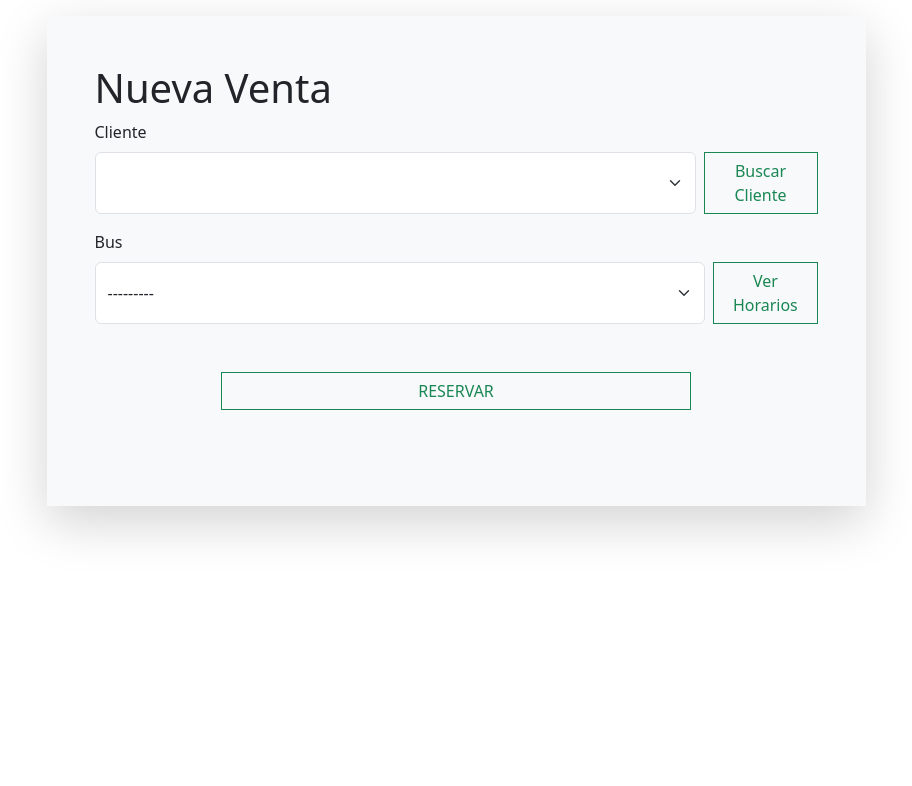
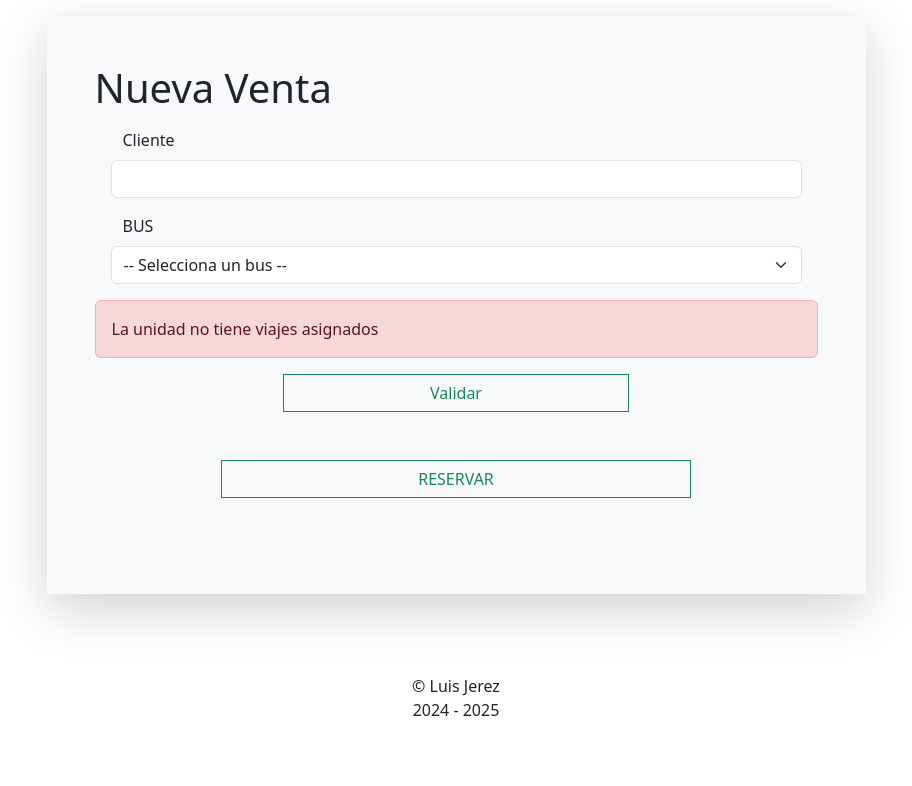
Before and after one commit to Lios456/coopbus, a Django app: page /ventas/nueva/ in a window 1280 px wide. Shown: the part 56-842 px from the top of the page, without its empty margins (184-1096 px from the left). Before the commit the page ends 593 px from the top, so only its background shows below. Run offline with Django 5.2, Linux system fonts and the light colour scheme; data comes from the database, SQL or seed files in the repository; parts of the project's set-up code (start-up, migrations or seed data) failed here and were passed over; some libraries are stand-ins or nearby versions.

Commit message:
Feature: Ventas, falta agregar la venta

```diff
--- a/Apps/buses/models.py
+++ b/Apps/buses/models.py
@@ -11,10 +11,8 @@ class Buses(models.Model):
     conductor = models.ForeignKey(Conductores, on_delete=models.CASCADE, null=True, verbose_name='CONDUCTOR DE LA UNIDAD')
     marca = models.CharField(max_length=50, verbose_name='MARCA DE LA UNIDAD')
     anio = models.PositiveIntegerField(verbose_name='AÑO DE LA UNIDAD')
-    ruta = models.ForeignKey(Ruta, on_delete=models.DO_NOTHING, null=True, verbose_name='RUTA', blank=True)
     horario = models.ManyToManyField(Horario, verbose_name='HORARIOS', null=True)
-    estado = models.CharField(max_length=30, default='ACTIVO', verbose_name='ESTADO DE LA UNIDAD')
-    asientos = models.PositiveIntegerField(default=40, verbose_name='¿CUÁNTOS ASIENTOS PARA PASAJEROS TIENE LA UNIDAD?')
+    estado = models.CharField(max_length=30, default='ACTIVO', verbose_name='ESTADO DE LA UNIDAD', choices=[('ACTIVO','ACTIVO'),('NO ACTIVO','NO ACTIVO')])
 
     def __str__(self):
         return f'{self.placa} {self.conductor}'
@@ -29,7 +27,7 @@ class BusForm(forms.ModelForm):
             'conductor': forms.Select(attrs={'class': 'form-select'}),
             'marca': forms.TextInput(attrs={'class': 'form-control'}),
             'anio': forms.NumberInput(attrs={'class': 'form-control'}),
-            'estado': forms.TextInput(attrs={'class': 'form-control'}),
+            'estado': forms.Select(attrs={'class': 'form-select'}),
         }
 
 class Asientos(models.Model):
--- a/Apps/clientes/views.py
+++ b/Apps/clientes/views.py
@@ -15,7 +15,7 @@ def administracion(request):
             if form.is_valid():
                 form.save()
                 messages.success(request, f'El cliente con el DNI {request.POST.get('dni')} se ha guardado correctamente')
-                return redirect('/clientes/administracion/')
+                return redirect('/clientes/')
             else:
                 messages.error(request, 'El formulario no es correcto')
                 return render(request, 'administracion_clientes.html', {'form': form})
--- a/Apps/conductores/views.py
+++ b/Apps/conductores/views.py
@@ -14,7 +14,7 @@ def administracion(request):
             try:
                 form.save()
                 messages.success(request, "Se guardó con éxito")
-                redirect('/conductores/')
+                return redirect('/conductores/')
             except Exception as e:
                 messages.error(request, f"Hubo un error: {e}")
                 return render(request, 'administracion_conductores.html', {'form': form})
--- a/Apps/horarios/models.py
+++ b/Apps/horarios/models.py
@@ -9,9 +9,8 @@ class Horario(models.Model):
     codigo = models.CharField(max_length=10, unique=True)
     hora = models.TimeField()
     ruta = models.ForeignKey(Ruta, related_name='ruta_del_horario', on_delete=models.DO_NOTHING, blank=True, null=True)
-
     def __str__(self):
-        return f"{self.codigo} {self.hora}"
+        return f"{self.codigo} {self.hora} {self.ruta}"
 
 class HorarioForm(forms.ModelForm):
 
@@ -23,4 +22,5 @@ class HorarioForm(forms.ModelForm):
             'codigo' : forms.TextInput(attrs={'class':'form-control'}),
             'hora' : forms.TimeInput(attrs={'class':'form-control', 'type':'time'}),
             'ruta' : forms.Select(attrs={'class':'form-select'}),
+
         }
--- a/Apps/horarios/views.py
+++ b/Apps/horarios/views.py
@@ -13,6 +13,7 @@ def administracion(request):
             form = HorarioForm(request.POST)
             if form.is_valid():
                 form.save()
+
                 messages.success(request, 'Se guardó con éxito el Horario')
             else:
                 messages.warning(request, 'Rellena los campos adecuadamente')
--- a/Apps/ventas/models.py
+++ b/Apps/ventas/models.py
@@ -12,7 +12,7 @@ class Venta(models.Model):
     bus = models.ForeignKey(Buses, on_delete=models.RESTRICT, verbose_name='Unidad')
     horario = models.ForeignKey(Horario, on_delete=models.RESTRICT, verbose_name='Horario')
     asiento = models.ManyToManyField(Asientos, related_name='asientos')
-    fecha = models.DateTimeField(auto_now=True)
+    fecha = models.DateTimeField(auto_now=True, auto_created=True)
 
 
 class VentaForm(forms.ModelForm):
@@ -22,8 +22,9 @@ class VentaForm(forms.ModelForm):
         model = Venta
         fields = '__all__'
         widgets={
-            'cliente' : forms.TextInput(attrs={'class':'form-select'}),
+            'cliente' : forms.TextInput(attrs={'class':'form-control'}),
             'bus' : forms.Select(attrs={'class':'form-select'}),
             'horario' : forms.Select(attrs={'class':'form-select'}),
             'asiento' : forms.SelectMultiple(attrs={'class':'form-select'}),
+            'fecha' : forms.DateInput(attrs={'class':'form-control', 'disabled':'true'}),
         }
--- a/Apps/ventas/templates/venta.html
+++ b/Apps/ventas/templates/venta.html
@@ -3,30 +3,69 @@
 {% block body %}
 <div class="container-sm d-sm-flex justify-content-center">
     <div class="container w-75 shadow-lg bg-body-tertiary p-5 m-3">
+        <h1 class="h1">Nueva Venta</h1>
+        <form action="" method="get">
+            {% csrf_token %}
+            <div class="row m-3">
+                <label for="" class="form-label">Cliente</label>
+                <input type="text" name="cliente_dni" id="cliente_dni" class="form-control" value="{{cliente.dni}}" required>
+            </div>
+            {% if cliente %}
+            <div class="alert alert-success" class="mt-3">
+                Cliente encontrado: {{cliente}}
+            </div>
+            {% endif %}
+            <div class="row m-3">
+                <label for="" class="form-label">BUS</label>
+                <select name="bus_id" id="bus_id" class="form-select" required>
+                    <option value="">-- Selecciona un bus --</option>
+                    {% for b in buses %}
+                    <option value="{{b.id}}" {% if b.id == bus.id %}selected{% endif %}>{{b}}</option>
+                    {% endfor %}
+                </select>
+            </div>
+
+            {% if viajes %}
+            <div class="row">
+                <label for="" class="form-label">VIAJE</label>
+                <select name="id_viaje" id="id_viaje" class="form-select">
+                    <option value="">-- Selecciona un viaje --</option>
+                    {% for v in viajes %}
+                    <option value="{{v.id}}" {%if v.id == viaje.id %}selected{%endif%} >{{v}}</option>
+                    {% endfor %}
+                </select>
+            </div>
+            {% else %}
+            <div class="alert alert-danger" class="mt-3">
+                La unidad no tiene viajes asignados
+            </div>
+            {% endif %}
+
+            <div class="d-flex row m-3 justify-content-center">
+                <button type="submit" class="rounded-0 btn btn-outline-success w-50" id="buscarCliente">
+                    Validar
+                </button>
+            </div>
+
+
+        </form>
         <form action="" method="post">
             {% csrf_token %}
-            <h1 class="h1">Nueva Venta</h1>
-            <div class="mb-3">
-                <label for="id_cliente" class="form-label">Cliente</label>
-                <div class="d-flex">
-                    {{ form.cliente }}
-                    <button type="button" class="rounded-0 btn btn-outline-success ms-2" id="buscarCliente">Buscar
-                        Cliente</button>
+            <input type="hidden" name="cliente_id" value="{{cliente.id}}">
+            <input type="hidden" name="id_bus" value="{{bus.id}}">
+            <input type="hidden" name="id_viaje" value="{{viaje.id}}">
+
+            {% if asientos %}
+            <label for="puestos">Selecciona los puestos: </label>
+            <div class="row">
+                {% for a in asientos %}
+                <div class="col-2">
+                    <input type="checkbox" name="puestos" id="puestos" {%if a.ocupado%}disabled{%endif%} value="{{a.id}}">
+                    <span class="w-100 p-3 btn {%if a.ocupado%}btn-danger{%else%}btn-success{%endif%}">{{forloop.counter}}</span>
                 </div>
-                <div id="infoCliente" class="mt-3"></div>
+                {% endfor %}
             </div>
-            <div class="mb-3">
-                <label for="id_bus" class="form-label">Bus</label>
-                <div class="d-flex">
-                    {{ form.bus }}
-                    <button type="button" class="rounded-0 btn btn-outline-success ms-2" id="buscarBus">Ver
-                        Horarios</button>
-                </div>
-            </div>
-            <div id="infoHorarios" class="mt-3"></div>
-            <div id="infoAsientos" class="mt-3"></div>
-            <input type="hidden" name="asientos" id="asientosSeleccionados">
-
+            {% endif %}
             <div class="d-sm-flex m-5 justify-content-center">
                 <button type="submit" class="rounded-0 btn btn-outline-success w-75">RESERVAR</button>
             </div>
@@ -35,103 +74,4 @@
 
     </div>
 </div>
-
-
-<script>
-    let asientos = [];
-    document.querySelector('form').addEventListener('submit', function (event) {
-        const asientosInput = document.getElementById('asientosSeleccionados');
-        // Convierte la lista de asientos en una cadena JSON para enviarla
-        asientosInput.value = JSON.stringify(asientos);
-    });
-
-    document.getElementById('buscarCliente').addEventListener('click', function () {
-        const dni = document.getElementById('id_cliente').value;
-        if (dni) {
-            fetch(`/ventas/ver_cliente/?dni=${dni}`)
-                .then(response => response.json())
-                .then(data => {
-                    const infoDiv = document.getElementById('infoCliente');
-                    if (data.error) {
-                        infoDiv.innerHTML = `<div class="alert alert-danger">${data.error}</div>`;
-                    } else {
-                        infoDiv.innerHTML = `
-                                <div class="alert alert-success">
-                                    <input type='hidden' value='${data.id}' name='cliente'></input>
-                                    <strong>Cliente:</strong> ${data.nombre_completo}<br>
-                                    <strong>Email:</strong> ${data.email}
-                                </div>`;
-                    }
-                });
-        } else {
-            alert('Por favor, ingresa el DNI del cliente.');
-        }
-    });
-
-    document.getElementById('buscarBus').addEventListener('click', function () {
-        const busId = document.getElementById('id_bus').value;
-        if (busId) {
-            fetch(`/ventas/ver_horarios/?id_bus=${busId}`)
-                .then(response => response.json())
-                .then(data => {
-                    // Mostrar Horarios
-                    const horariosDiv = document.getElementById('infoHorarios');
-                    if (data.horarios) {
-                        horariosDiv.innerHTML = `
-                            <div class="d-flex">
-                                <h5>Horarios Disponibles:</h5>
-                                <select class="form-select" id="horario_asiento">
-                                    <option value = "">--Selecciona un horario --</option>
-                                    ${data.horarios.map(h => `<option value="${h.id}">${h.hora}</option>`).join('')}
-                                </select>
-                            </div>
-
-                            `;
-                    }
-                });
-        } else {
-            alert('Por favor, selecciona un bus.');
-        }
-    });
-
-    document.getElementById('infoHorarios').addEventListener('change', async function (event) {
-        if (event.target && event.target.id === 'horario_asiento') {
-            const horarioID = event.target.value;
-            const busId = document.getElementById('id_bus').value;
-            if (horarioID) {
-                try {
-                    const response = await fetch(`/ventas/ver_asientos/?id_bus=${busId}&id_horario=${horarioID}`);
-                    const data = await response.json();
-                    // Mostrar Asientos
-                    const asientosDiv = document.getElementById('infoAsientos');
-                    if (data.asientos) {
-                        asientosDiv.innerHTML = `
-                        <h5>Asientos Disponibles:</h5>
-                        <div class="row">
-                            ${data.asientos.map((a, index) => `
-                                <div class="col-2">
-                                    <input type="checkbox" id="asiento${a.id}" name="asiento${a.id}" value="${a.id}" ${a.ocupado ? 'disabled="true"' : ''} onclick='agregar_asiento(${a.id})'>
-                                    <label for="asiento${a.id}" class="btn btn-sm btn-${a.ocupado ? 'danger' : 'success'} w-100">${index + 1}</br>${a.ocupado ? 'Ocupado' : 'Libre'}</label>
-
-                                </div>`).join('')}
-                        </div>`;
-                    }
-                } catch (error) {
-                    console.error('Error al obtener asientos:', error);
-                }
-            } else {
-                alert('Selecciona un horario');
-            }
-        }
-    });
-
-    function agregar_asiento(id) {
-        if (asientos.includes(id)) {
-            asientos.splice(asientos.indexOf(id), 1);
-        } else {
-            asientos.push(id);
-        }
-        console.log(asientos);
-    }
-</script>
 {% endblock %}
--- a/Apps/ventas/urls.py
+++ b/Apps/ventas/urls.py
@@ -5,8 +5,5 @@ urlpatterns = [
 
     path('', views.dash),
     path('nueva/', views.venta),
-    path('ver_horarios/', views.ver_horarios),
-    path('ver_asientos/', views.ver_asientos),
-    path('ver_cliente/', views.ver_cliente),
 
 ]
--- a/Apps/ventas/views.py
+++ b/Apps/ventas/views.py
@@ -1,9 +1,10 @@
 import json
-from django.shortcuts import render
+from django.shortcuts import render, redirect
 from django.contrib import messages
 from django.http import JsonResponse
 from .models import *
 from ..buses.models import *
+from ..viajes.models import *
 
 # Create your views here.
 
@@ -13,58 +14,56 @@ def dash(request):
 def venta(request):
     if request.method == 'POST':
         try:
-            asientos_seleccionados = request.POST.get('asientos')
+            asientos_seleccionados = request.POST.getlist('puestos')
+            if asientos_seleccionados:
+                """
+                v = Venta()
+                v.cliente = Cliente.objects.get(id = int(request.POST.get('cliente_id')))
+                v.bus = Buses.objects.get(id = int(request.POST.get('id_bus')))
+                v.horario = Horario.objects.get(id = int(request.POST.get('horario_id')))
+                v.save()
 
-            if asientos_seleccionados:
-                asientos = json.loads(asientos_seleccionados)
-                for _ in asientos:
+                for _ in asientos_seleccionados:
                     asi = Asientos.objects.get(id=_)
                     asi.ocupado = True
                     asi.save()
-
-                messages.success(request, f'Asientos seleccionados: {asi}')  # Muestra los asientos seleccionados
-                # Aquí puedes procesar la lista de asientos seleccionados y hacer lo que necesites con ella
-                # Ejemplo: realizar la reserva, guardar en la base de datos, etc.
+                    v.asiento.add(asi)
+                """
+                messages.success(request, f'Asientos seleccionados: {asientos_seleccionados}')
             else:
                 messages.error(request, 'No hay asientos')
-
-            return JsonResponse({'status': 'success', 'asientos': asientos})
+            return redirect('/ventas/')
         except Exception as e:
             messages.error(request, f'Error: {e}')
-    return render(request, 'venta.html', {'titulo': 'Panel de Ventas', 'form': VentaForm()})
+            return redirect('/ventas/')
+    else:
+        try:
+            context = {
+                    'titulo': 'Panel de Ventas',
+                    'buses': Buses.objects.all()
+                }
+            dni = request.GET.get('cliente_dni')
+            id_bus = request.GET.get('bus_id')
+            id_viaje = request.GET.get('id_viaje')
+            #Regreso el cliente
+            if dni:
+                cliente = Cliente.objects.get(dni=dni)
+                context['cliente']= cliente
 
-def ver_horarios(request):
-    try:
-        idbus = request.GET.get('id_bus')
-        bus = Buses.objects.get(id=idbus)
-        horarios = list(bus.horario.all().values('id','hora'))
-        return JsonResponse({'horarios': horarios})
-    except Exception as e:
-        return JsonResponse({'error': str(e)})
+            #Regreso el bus y los viajes del bus
 
+            if id_bus :
+                context['bus'] = Buses.objects.get(id=id_bus)
+                context['viajes'] = Viaje.objects.filter(bus = Buses.objects.get(id=id_bus))
 
-def ver_asientos(request):
-    try:
-        idbus = request.GET.get('id_bus')
-        idhorario = request.GET.get('id_horario')
-        bus = Buses.objects.get(id=idbus)
-        horario = Horario.objects.get(id=idhorario)
-        asientos = list(Asientos.objects.filter(bus=bus, horario=horario).values('id','ocupado'))
-        return JsonResponse({'asientos': asientos})
-    except Exception as e:
-        return JsonResponse({'error': str(e)})
+            #Regreso el horario y los asientos
 
+            if id_viaje:
+                viaje = Viaje.objects.get(id = id_viaje)
+                context['viaje'] = viaje
+                context['asientos'] = Asientos.objects.filter(horario=viaje.horario)
 
+        except Exception as e:
+            messages.error(request, f'Error: {e}')
 
-def ver_cliente(request):
-    dni = request.GET.get('dni')
-    try:
-        cliente = Cliente.objects.get(dni=dni)
-        data = {
-            'id': cliente.id,
-            'nombre_completo': f'{cliente.apellido1} {cliente.apellido2} {cliente.nombres}',
-            'email': cliente.email
-        }
-        return JsonResponse(data)
-    except Cliente.DoesNotExist:
-        return JsonResponse({'error': 'Cliente no encontrado.'})
+        return render(request, 'venta.html', context)
--- a/Apps/viajes/views.py
+++ b/Apps/viajes/views.py
@@ -17,7 +17,6 @@ def administracion(request):
                 bus = viaje.bus
                 #Al bus obtenido del formulario le doy el horario y la ruta del viaje
                 bus.horario.add(viaje.horario)
-                bus.ruta = viaje.ruta
                 bus.save()
 
                 #Genero los asientos para ese viaje
@@ -47,7 +46,6 @@ def eliminar(request, id):
             viaje = Viaje.objects.get(id=id)
             #Elimino el horario y la ruta
             viaje.bus.horario.remove(viaje.horario)
-            viaje.bus.ruta = None
             viaje.bus.save()
             #Elimino los asientos que sean de ese bus en ese horario
             asientos = Asientos.objects.filter(bus=viaje.bus, horario=viaje.horario)
@@ -79,7 +77,6 @@ def editar(request, id):
                 #actualizo los horarios
                 viaje = form.save()
                 bus.horario.add(viaje.horario)
-                bus.ruta = Ruta.objects.get(id = viaje.ruta.id)
                 bus.save()
                 asientos.update(horario = viaje.horario)
                 messages.success(request, 'Se editó con éxito el viaje')
--- a/Apps/web/templates/base.html
+++ b/Apps/web/templates/base.html
@@ -241,6 +241,13 @@
         {% endfor %}
     </ul>
     {% endif %}
+    <div class="row d-flex justify-content-center">
+        <div class="col-12 p-5 m-3 text-center">
+            &copy; Luis Jerez
+            <br>
+            2024 - 2025
+        </div>
+    </div>
 </footer>
 
 </html>
```
Also changed, not shown: Apps/buses/templates/buses.html (+5 -8 lines), Apps/viajes/models.py (+4 -4 lines), Apps/buses/migrations/0022_remove_buses_asientos_remove_buses_ruta_and_more.py (added), Apps/horarios/migrations/0009_horario_n_puestos.py (added), Apps/horarios/migrations/0010_remove_horario_n_puestos.py (added), Apps/ventas/migrations/0004_alter_venta_fecha.py (added), Apps/viajes/migrations/0005_remove_viaje_ruta.py (added), Apps/viajes/migrations/0006_viaje_n_puestos.py (added), cooperativa.db.
